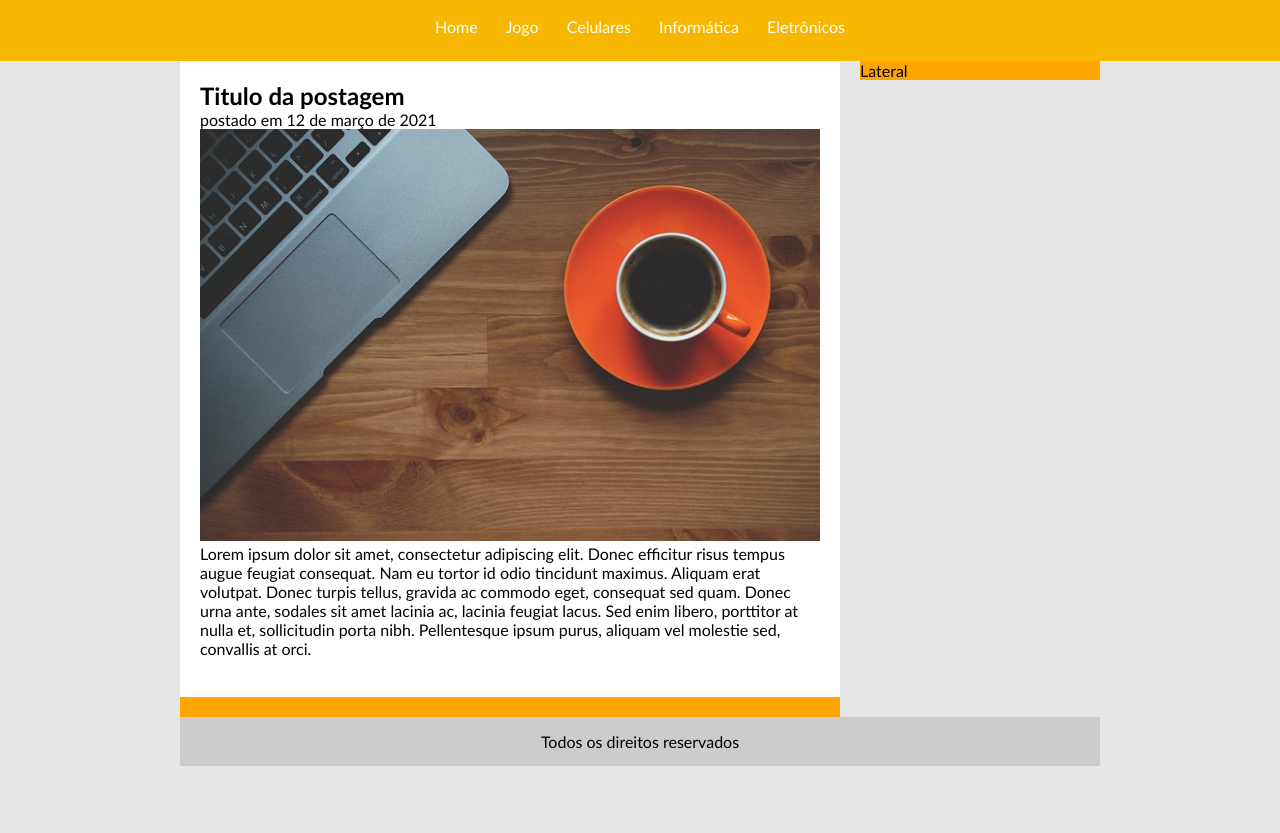
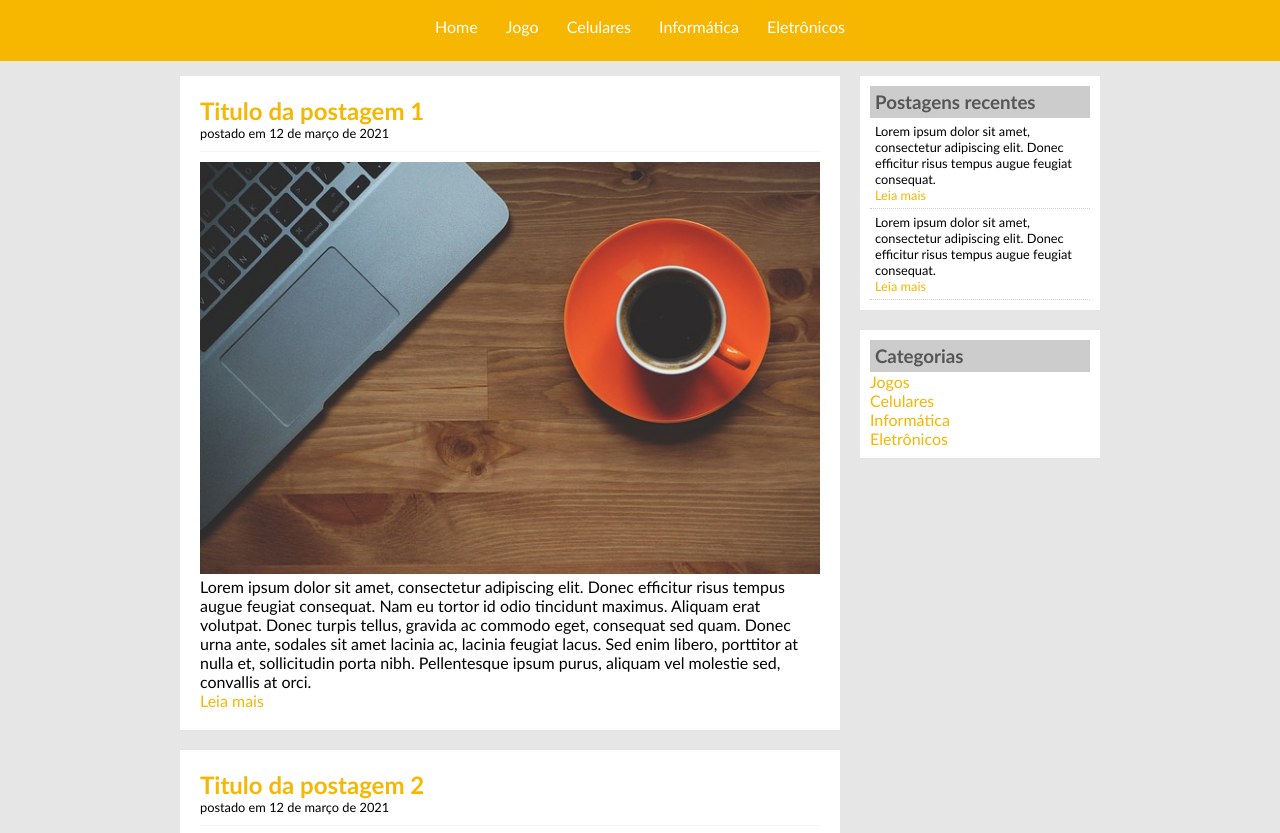
Before and after one commit to pablocr1/estudo_tech_blog, a plain HTML site: page index.html in a window 1280 px wide. Shown: the part 76-909 px from the top of the page. Before the commit the page ends 842 px from the top, so only its background shows below. Drawn offline with Linux system fonts and the light colour scheme.

Commit message:
Conteudo lateral

```diff
--- a/css/estilo.css
+++ b/css/estilo.css
@@ -9,6 +9,45 @@ body {
     background: #e6e6e6;
 }
 
+a {
+    text-decoration: none;
+}
+
+h1 {
+    color: #4e4e4e;
+    font-size: 2.5em;
+}
+
+h2 {
+    color: #f7b600;
+}
+
+h3 {
+    color: #565656;
+    background: #CCC;
+    padding: 5px;
+}
+
+a:link,
+a:visited {
+    color: #f7b600;
+}
+
+a:hover {
+    text-decoration: underline;
+}
+
+#cabecalho a:link,
+#cabecalho a:visited {
+    color: white;
+    padding: 8px 12px;
+}
+
+#cabecalho a:hover {
+    color: #f7b600;
+    background-color: white;
+    text-decoration: none;
+}
 
 #cabecalho {
     background-color: #f7b600;
@@ -26,11 +65,7 @@ body {
 #principal {
     width: 920px;
     margin: 0 auto;
-}
-
-#posts,
-#lateral {
-    background: orange;
+    padding: 15px;
 }
 
 #posts {
@@ -50,26 +85,6 @@ body {
     background: #CCC;
 }
 
-a:link,
-a:visited {
-    color: white;
-    padding: 8px 12px;
-}
-
-a {
-    text-decoration: none;
-}
-
-a:hover {
-    color: #f7b600;
-    background-color: white;
-}
-
-h1 {
-    color: #4e4e4e;
-    font-size: 2.5em;
-}
-
 .branco {
     color: white;
 }
@@ -79,3 +94,23 @@ h1 {
     margin-bottom: 20px;
     background: white;
 }
+
+.post-date {
+    font-size: 0.8em;
+    border-bottom: 1px solid #f4f4f4;
+    padding-bottom: 10px;
+    margin-bottom: 10px;
+    display: block;
+}
+
+.conteudo-lateral {
+    background: white;
+    padding: 10px;
+    margin-bottom: 20px;
+}
+
+.posts-lateral {
+    font-size: 0.8em;
+    padding: 5px;
+    border-bottom: 1px dotted #CCC;
+}
--- a/index.html
+++ b/index.html
@@ -26,23 +26,56 @@
         <div id="posts">
             <!-- inicio postagem -->
             <div class="postagem">
-                <h2>Titulo da postagem</h2>
-                <span>postado em 12 de março de 2021</span>
+                <h2>Titulo da postagem 1</h2>
+                <span class="post-date">postado em 12 de março de 2021</span>
                 <img width="620px" src="imagens/imagem1.jpg">
                 <p>Lorem ipsum dolor sit amet, consectetur adipiscing elit. Donec efficitur risus tempus augue feugiat
                     consequat. Nam eu tortor id odio tincidunt maximus. Aliquam erat volutpat. Donec turpis tellus,
                     gravida ac commodo eget, consequat sed quam. Donec urna ante, sodales sit amet lacinia ac, lacinia
                     feugiat lacus. Sed enim libero, porttitor at nulla et, sollicitudin porta nibh. Pellentesque ipsum
                     purus, aliquam vel molestie sed, convallis at orci.</p>
-                    <a href="">Leia mais</a>
+                <a href="">Leia mais</a>
+            </div>
+            <!-- fim postagem -->
+
+            <!-- inicio postagem -->
+            <div class="postagem">
+                <h2>Titulo da postagem 2</h2>
+                <span class="post-date">postado em 12 de março de 2021</span>
+                <img width="620px" src="imagens/imagem1.jpg">
+                <p>Lorem ipsum dolor sit amet, consectetur adipiscing elit. Donec efficitur risus tempus augue feugiat
+                    consequat. Nam eu tortor id odio tincidunt maximus. Aliquam erat volutpat. Donec turpis tellus,
+                    gravida ac commodo eget, consequat sed quam. Donec urna ante, sodales sit amet lacinia ac, lacinia
+                    feugiat lacus. Sed enim libero, porttitor at nulla et, sollicitudin porta nibh. Pellentesque ipsum
+                    purus, aliquam vel molestie sed, convallis at orci.</p>
+                <a href="">Leia mais</a>
             </div>
             <!-- fim postagem -->
         </div>
-
         <div id="lateral">
-            Lateral
+            <div class="conteudo-lateral">
+                <h3>Postagens recentes</h3>
+                <div class="posts-lateral">
+                    <p>Lorem ipsum dolor sit amet, consectetur adipiscing elit. Donec efficitur risus tempus augue feugiat
+                    consequat.</p>
+                    <a href="">Leia mais</a>
+                </div>
+                <div class="posts-lateral">
+                    <p>Lorem ipsum dolor sit amet, consectetur adipiscing elit. Donec efficitur risus tempus augue feugiat
+                    consequat.</p>
+                    <a href="">Leia mais</a>
+                </div>
+            </div>
         </div>
-
+        <div id="lateral">
+            <div class="conteudo-lateral">
+                <h3>Categorias</h3>
+                <a href="">Jogos</a><br>
+                <a href="">Celulares</a><br>
+                <a href="">Informática</a><br>
+                <a href="">Eletrônicos</a><br>
+            </div>
+        </div>
         <div id="rodape">
             Todos os direitos reservados
         </div>
```
